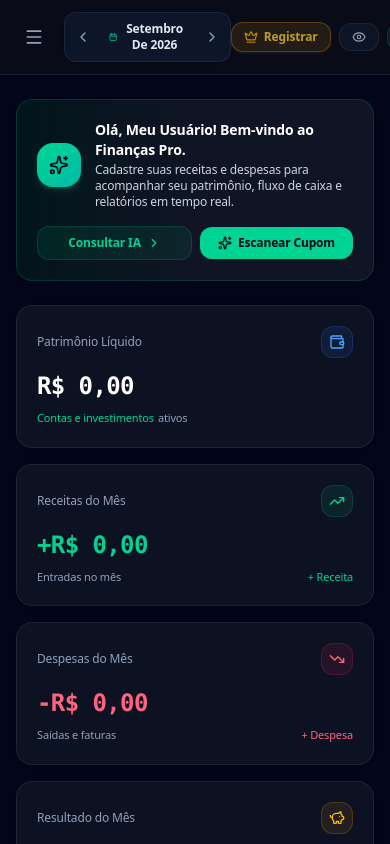
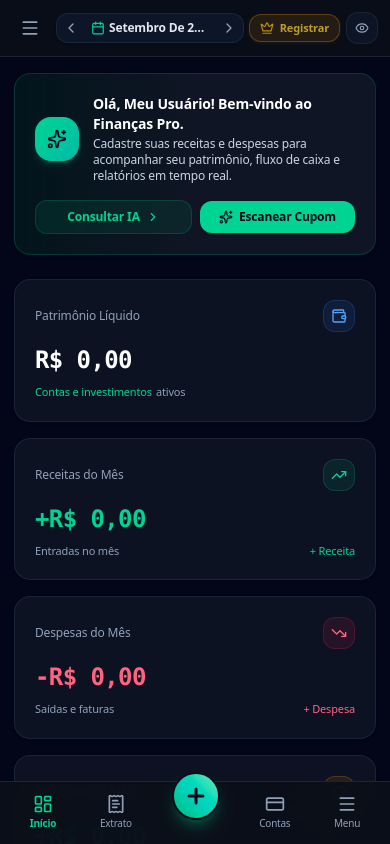
Before and after one commit to sigmarwermuth-cmyk/Finan-as-Pro, a React (Vite) app: page / in a window 390 px wide. Built offline with nearby package versions, Linux system fonts and the light colour scheme.

Commit message:
feat(ui): implement mobile-first navigation and layout
Enhance mobile experience with a bottom navigation bar, optimized modal layouts for touch devices, and viewport configuration for PWA support.

```diff
--- a/index.html
+++ b/index.html
@@ -2,7 +2,10 @@
 <html lang="pt-BR">
   <head>
     <meta charset="UTF-8" />
-    <meta name="viewport" content="width=device-width, initial-scale=1.0" />
+    <meta name="viewport" content="width=device-width, initial-scale=1.0, maximum-scale=1.0, user-scalable=no, viewport-fit=cover" />
+    <meta name="theme-color" content="#0B0F19" />
+    <meta name="apple-mobile-web-app-capable" content="yes" />
+    <meta name="apple-mobile-web-app-status-bar-style" content="black-translucent" />
     <title>Controle Financeiro Pessoal</title>
     <meta name="description" content="Aplicativo completo de gestão financeira pessoal com controle de receitas, despesas, cartões de crédito, orçamentos, metas, fluxo de caixa e consultor financeiro inteligente com IA." />
     <meta property="og:title" content="Controle Financeiro Pessoal" />
--- a/src/App.tsx
+++ b/src/App.tsx
@@ -33,6 +33,7 @@ import { SettingsView } from './components/SettingsView';
 import { TransactionModal } from './components/TransactionModal';
 import { AISmartAddModal } from './components/AISmartAddModal';
 import { RegisterAppModal } from './components/RegisterAppModal';
+import { BottomNav } from './components/BottomNav';
 
 const STORAGE_KEY = 'financas_pro_app_state_v2';
 
@@ -474,7 +475,7 @@ export default function App() {
           />
 
           {/* Main Body View */}
-          <main className="flex-1 px-4 sm:px-6 lg:px-8 py-6 max-w-7xl w-full mx-auto">
+          <main className="flex-1 px-3.5 sm:px-6 lg:px-8 py-4 sm:py-6 pb-24 lg:pb-8 max-w-7xl w-full mx-auto">
             {activeTab === 'dashboard' && (
               <DashboardView
                 transactions={transactions}
@@ -619,6 +620,19 @@ export default function App() {
           goalsCount: goals.length,
         }}
       />
+
+      {/* Mobile Bottom Navigation Bar */}
+      <BottomNav
+        activeTab={activeTab}
+        onTabChange={setActiveTab}
+        onOpenNewTransaction={() => handleOpenNewTransaction('expense')}
+        onOpenMobileMenu={() => setIsMobileSidebarOpen(true)}
+        onOpenRegisterModal={() => {
+          setRegisterTriggerReason(undefined);
+          setIsRegisterModalOpen(true);
+        }}
+        license={license}
+      />
     </div>
   );
 }
--- a/src/components/AISmartAddModal.tsx
+++ b/src/components/AISmartAddModal.tsx
@@ -113,10 +113,10 @@ export const AISmartAddModal: React.FC<AISmartAddModalProps> = ({
   ];
 
   return (
-    <div id="ai_smart_add_modal_overlay" className="fixed inset-0 z-50 flex items-center justify-center p-4 bg-black/75 backdrop-blur-md animate-fadeIn">
-      <div id="ai_smart_add_modal_container" className="bg-[#0F1524] border border-slate-800/90 rounded-2xl w-full max-w-xl max-h-[90vh] flex flex-col shadow-2xl overflow-hidden">
+    <div id="ai_smart_add_modal_overlay" className="fixed inset-0 z-50 flex items-end sm:items-center justify-center p-0 sm:p-4 bg-black/80 backdrop-blur-md animate-fadeIn">
+      <div id="ai_smart_add_modal_container" className="bg-[#0F1524] border-t sm:border border-slate-800/90 rounded-t-3xl sm:rounded-2xl w-full max-w-xl max-h-[92vh] sm:max-h-[90vh] flex flex-col shadow-2xl overflow-hidden">
         {/* Header */}
-        <div className="flex items-center justify-between px-6 py-4 border-b border-slate-800/80 bg-[#080B12]/80">
+        <div className="flex items-center justify-between px-4 sm:px-6 py-4 border-b border-slate-800/80 bg-[#080B12]/80">
           <div className="flex items-center gap-3">
             <div className="w-9 h-9 rounded-xl bg-emerald-500/20 text-emerald-400 flex items-center justify-center border border-emerald-500/30">
               <Sparkles className="w-5 h-5" />
--- a/src/components/AccountsView.tsx
+++ b/src/components/AccountsView.tsx
@@ -302,8 +302,8 @@ export const AccountsView: React.FC<AccountsViewProps> = ({
 
       {/* Account / Card Modal */}
       {isModalOpen && (
-        <div className="fixed inset-0 z-50 flex items-center justify-center p-4 bg-black/75 backdrop-blur-md animate-fadeIn">
-          <div className="bg-[#0F1524] border border-slate-800/90 rounded-2xl w-full max-w-md p-6 shadow-2xl space-y-4 max-h-[90vh] overflow-y-auto">
+        <div className="fixed inset-0 z-50 flex items-end sm:items-center justify-center p-0 sm:p-4 bg-black/80 backdrop-blur-md animate-fadeIn">
+          <div className="bg-[#0F1524] border-t sm:border border-slate-800/90 rounded-t-3xl sm:rounded-2xl w-full max-w-md p-4 sm:p-6 shadow-2xl space-y-4 max-h-[92vh] sm:max-h-[90vh] overflow-y-auto">
             <div className="flex items-center justify-between border-b border-slate-800/80 pb-3">
               <h3 className="text-sm font-bold text-white">
                 {editingAccount ? 'Editar Conta/Cartão' : 'Nova Conta Bancária ou Cartão'}
--- /dev/null
+++ b/src/components/BottomNav.tsx
@@ -0,0 +1,96 @@
+import React from 'react';
+import { ActiveTab, AppLicense } from '../types';
+import {
+  LayoutDashboard,
+  ReceiptText,
+  CreditCard,
+  Plus,
+  Sparkles,
+  Menu,
+  Crown
+} from 'lucide-react';
+
+interface BottomNavProps {
+  activeTab: ActiveTab;
+  onTabChange: (tab: ActiveTab) => void;
+  onOpenNewTransaction: () => void;
+  onOpenMobileMenu: () => void;
+  onOpenRegisterModal: () => void;
+  license: AppLicense;
+}
+
+export const BottomNav: React.FC<BottomNavProps> = ({
+  activeTab,
+  onTabChange,
+  onOpenNewTransaction,
+  onOpenMobileMenu,
+  onOpenRegisterModal,
+  license,
+}) => {
+  return (
+    <nav className="fixed bottom-0 left-0 right-0 z-40 bg-[#0B0F19]/95 backdrop-blur-xl border-t border-slate-800/90 px-2 py-1.5 lg:hidden safe-area-pb">
+      <div className="flex items-center justify-around max-w-md mx-auto relative">
+        {/* Tab 1: Dashboard */}
+        <button
+          onClick={() => onTabChange('dashboard')}
+          className={`flex flex-col items-center justify-center py-1 px-2 rounded-xl transition-all ${
+            activeTab === 'dashboard'
+              ? 'text-emerald-400 font-bold'
+              : 'text-slate-400 hover:text-slate-200'
+          }`}
+        >
+          <LayoutDashboard className={`w-5 h-5 mb-0.5 ${activeTab === 'dashboard' ? 'text-emerald-400' : 'text-slate-400'}`} />
+          <span className="text-[10px] tracking-tight">Início</span>
+        </button>
+
+        {/* Tab 2: Transações */}
+        <button
+          onClick={() => onTabChange('transactions')}
+          className={`flex flex-col items-center justify-center py-1 px-2 rounded-xl transition-all ${
+            activeTab === 'transactions'
+              ? 'text-emerald-400 font-bold'
+              : 'text-slate-400 hover:text-slate-200'
+          }`}
+        >
+          <ReceiptText className={`w-5 h-5 mb-0.5 ${activeTab === 'transactions' ? 'text-emerald-400' : 'text-slate-400'}`} />
+          <span className="text-[10px] tracking-tight">Extrato</span>
+        </button>
+
+        {/* Central Floating Action Button (FAB): Add Transaction */}
+        <div className="relative -top-4 flex items-center justify-center px-1">
+          <button
+            onClick={onOpenNewTransaction}
+            id="btn_mobile_fab_new_tx"
+            className="w-12 h-12 rounded-full bg-gradient-to-tr from-emerald-500 via-teal-400 to-emerald-300 text-slate-950 flex items-center justify-center shadow-lg shadow-emerald-500/30 active:scale-95 transition-transform border-2 border-[#0B0F19]"
+            title="Nova Transação"
+            aria-label="Nova Transação"
+          >
+            <Plus className="w-6 h-6 stroke-[3] text-slate-950" />
+          </button>
+        </div>
+
+        {/* Tab 4: Contas & Cartões */}
+        <button
+          onClick={() => onTabChange('accounts')}
+          className={`flex flex-col items-center justify-center py-1 px-2 rounded-xl transition-all ${
+            activeTab === 'accounts'
+              ? 'text-emerald-400 font-bold'
+              : 'text-slate-400 hover:text-slate-200'
+          }`}
+        >
+          <CreditCard className={`w-5 h-5 mb-0.5 ${activeTab === 'accounts' ? 'text-emerald-400' : 'text-slate-400'}`} />
+          <span className="text-[10px] tracking-tight">Contas</span>
+        </button>
+
+        {/* Tab 5: Menu completo (Gaveta) */}
+        <button
+          onClick={onOpenMobileMenu}
+          className="flex flex-col items-center justify-center py-1 px-2 rounded-xl text-slate-400 hover:text-slate-200 transition-all"
+        >
+          <Menu className="w-5 h-5 mb-0.5 text-slate-400" />
+          <span className="text-[10px] tracking-tight">Menu</span>
+        </button>
+      </div>
+    </nav>
+  );
+};
--- a/src/components/Header.tsx
+++ b/src/components/Header.tsx
@@ -63,9 +63,9 @@ export const Header: React.FC<HeaderProps> = ({
   };
 
   return (
-    <header className="sticky top-0 z-30 bg-[#0B0F19]/85 backdrop-blur-xl border-b border-slate-800/80 px-4 lg:px-8 py-3 flex items-center justify-between transition-all">
+    <header className="sticky top-0 z-30 bg-[#0B0F19]/90 backdrop-blur-xl border-b border-slate-800/80 px-3 sm:px-6 lg:px-8 py-2.5 flex items-center justify-between transition-all">
       {/* Left: Mobile Menu & Month Selector */}
-      <div className="flex items-center gap-3">
+      <div className="flex items-center gap-2 sm:gap-3">
         <button
           onClick={onToggleMobileSidebar}
           className="lg:hidden p-2 text-slate-400 hover:text-white rounded-xl hover:bg-slate-800/60 transition-colors"
@@ -75,10 +75,10 @@ export const Header: React.FC<HeaderProps> = ({
         </button>
 
         {/* Month Picker Controls */}
-        <div className="flex items-center bg-slate-900/90 border border-slate-800/90 rounded-xl p-1 shadow-sm">
+        <div className="flex items-center bg-slate-900/90 border border-slate-800/90 rounded-xl p-0.5 sm:p-1 shadow-sm">
           <button
             onClick={handlePrevMonth}
-            className="p-1.5 text-slate-400 hover:text-white rounded-lg hover:bg-slate-800/80 transition-colors"
+            className="p-1 sm:p-1.5 text-slate-400 hover:text-white rounded-lg hover:bg-slate-800/80 transition-colors"
             title="Mês anterior"
           >
             <ChevronLeft className="w-4 h-4" />
@@ -86,16 +86,16 @@ export const Header: React.FC<HeaderProps> = ({
 
           <button
             onClick={handleCurrentMonth}
-            className="px-3 py-1 text-xs font-semibold text-slate-200 hover:text-emerald-400 transition-colors flex items-center gap-1.5"
+            className="px-2 sm:px-3 py-1 text-xs font-semibold text-slate-200 hover:text-emerald-400 transition-colors flex items-center gap-1 sm:gap-1.5"
             title="Voltar para o mês atual"
           >
-            <Calendar className="w-3.5 h-3.5 text-emerald-400" />
-            <span className="capitalize">{getMonthNamePT(currentMonthKey)}</span>
+            <Calendar className="w-3.5 h-3.5 text-emerald-400 shrink-0" />
+            <span className="capitalize truncate max-w-[100px] sm:max-w-none">{getMonthNamePT(currentMonthKey)}</span>
           </button>
 
           <button
             onClick={handleNextMonth}
-            className="p-1.5 text-slate-400 hover:text-white rounded-lg hover:bg-slate-800/80 transition-colors"
+            className="p-1 sm:p-1.5 text-slate-400 hover:text-white rounded-lg hover:bg-slate-800/80 transition-colors"
             title="Próximo mês"
           >
             <ChevronRight className="w-4 h-4" />
@@ -104,12 +104,12 @@ export const Header: React.FC<HeaderProps> = ({
       </div>
 
       {/* Right: Quick Action Buttons & License / Privacy Mode */}
-      <div className="flex items-center gap-2 sm:gap-2.5">
+      <div className="flex items-center gap-1.5 sm:gap-2.5">
         {/* App Registration / License Status Button */}
         <button
           onClick={onOpenRegisterModal}
           id="btn_header_register_app"
-          className={`px-3 py-1.5 rounded-xl border text-xs font-bold flex items-center gap-1.5 transition-all ${
+          className={`px-2.5 sm:px-3 py-1.5 rounded-xl border text-xs font-bold flex items-center gap-1.5 transition-all ${
             license.isRegistered
               ? 'bg-emerald-500/10 hover:bg-emerald-500/20 border-emerald-500/30 text-emerald-300'
               : 'bg-amber-500/15 hover:bg-amber-500/25 border-amber-500/40 text-amber-300 shadow-sm shadow-amber-500/10 animate-pulse'
@@ -120,13 +120,13 @@ export const Header: React.FC<HeaderProps> = ({
             <>
               <ShieldCheck className="w-3.5 h-3.5 text-emerald-400" />
               <span className="hidden sm:inline">Versão FULL</span>
-              <span className="sm:hidden">FULL</span>
+              <span className="sm:hidden text-[11px]">FULL</span>
             </>
           ) : (
             <>
               <Crown className="w-3.5 h-3.5 text-amber-400" />
               <span className="hidden sm:inline">Registrar App (Full)</span>
-              <span className="sm:hidden">Registrar</span>
+              <span className="sm:hidden text-[11px]">Registrar</span>
             </>
           )}
         </button>
@@ -134,7 +134,7 @@ export const Header: React.FC<HeaderProps> = ({
         {/* Hide values toggle */}
         <button
           onClick={onToggleHideValues}
-          className={`px-3 py-1.5 rounded-xl border transition-all text-xs font-medium flex items-center gap-1.5 ${
+          className={`p-2 sm:px-3 sm:py-1.5 rounded-xl border transition-all text-xs font-medium flex items-center gap-1.5 ${
             settings.hideValues
               ? 'bg-amber-500/10 border-amber-500/30 text-amber-300'
               : 'bg-slate-900/80 border-slate-800/80 text-slate-300 hover:text-white hover:border-slate-700'
@@ -157,17 +157,17 @@ export const Header: React.FC<HeaderProps> = ({
         {/* AI Smart Add Button */}
         <button
           onClick={onOpenAISmartAdd}
-          className="px-3.5 py-1.5 rounded-xl text-xs font-semibold text-emerald-400 bg-emerald-500/10 hover:bg-emerald-500/20 border border-emerald-500/20 hover:border-emerald-500/40 shadow-sm transition-all flex items-center gap-1.5"
+          className="hidden sm:flex px-3.5 py-1.5 rounded-xl text-xs font-semibold text-emerald-400 bg-emerald-500/10 hover:bg-emerald-500/20 border border-emerald-500/20 hover:border-emerald-500/40 shadow-sm transition-all items-center gap-1.5"
         >
           <Sparkles className="w-3.5 h-3.5 text-emerald-400" />
           <span className="hidden md:inline">Lançar com IA</span>
         </button>
 
-        {/* New Transaction Button */}
+        {/* New Transaction Button (Hidden on extra small mobile since FAB is available) */}
         <button
           onClick={onOpenNewTransaction}
           id="btn_header_new_transaction"
-          className="px-3.5 py-1.5 rounded-xl text-xs font-bold text-slate-950 bg-emerald-400 hover:bg-emerald-300 shadow-md shadow-emerald-500/20 transition-all flex items-center gap-1.5"
+          className="hidden sm:flex px-3.5 py-1.5 rounded-xl text-xs font-bold text-slate-950 bg-emerald-400 hover:bg-emerald-300 shadow-md shadow-emerald-500/20 transition-all items-center gap-1.5"
         >
           <Plus className="w-4 h-4 text-slate-950 stroke-[2.5]" />
           <span>Nova Transação</span>
--- a/src/components/RegisterAppModal.tsx
+++ b/src/components/RegisterAppModal.tsx
@@ -152,14 +152,14 @@ export const RegisterAppModal: React.FC<RegisterAppModalProps> = ({
   return (
     <div
       id="register_app_modal_overlay"
-      className="fixed inset-0 z-50 flex items-center justify-center p-4 bg-black/80 backdrop-blur-md animate-fadeIn"
+      className="fixed inset-0 z-50 flex items-end sm:items-center justify-center p-0 sm:p-4 bg-black/80 backdrop-blur-md animate-fadeIn"
     >
       <div
         id="register_app_modal_container"
-        className="bg-[#0F1524] border border-slate-800/90 rounded-2xl w-full max-w-xl max-h-[92vh] flex flex-col shadow-2xl overflow-hidden"
+        className="bg-[#0F1524] border-t sm:border border-slate-800/90 rounded-t-3xl sm:rounded-2xl w-full max-w-xl max-h-[92vh] sm:max-h-[90vh] flex flex-col shadow-2xl overflow-hidden"
       >
         {/* Header */}
-        <div className="flex items-center justify-between px-6 py-4 border-b border-slate-800/80 bg-[#080B12]/90">
+        <div className="flex items-center justify-between px-4 sm:px-6 py-4 border-b border-slate-800/80 bg-[#080B12]/90">
           <div className="flex items-center gap-3">
             <div className="w-10 h-10 rounded-xl bg-amber-500/20 text-amber-400 flex items-center justify-center border border-amber-500/30 shadow-inner">
               <Crown className="w-5 h-5 text-amber-400" />
--- a/src/index.css
+++ b/src/index.css
@@ -6,11 +6,19 @@
     background-color: #090D16;
     color: #F1F5F9;
     letter-spacing: -0.01em;
+    -webkit-tap-highlight-color: transparent;
+    touch-action: manipulation;
+    overflow-x: hidden;
   }
 
   code, pre, .font-mono {
     font-family: 'JetBrains Mono', monospace;
   }
+}
+
+/* Mobile Safe Area Padding */
+.safe-area-pb {
+  padding-bottom: max(0.5rem, env(safe-area-inset-bottom));
 }
 
 /* Custom scrollbar */
```
Also changed, not shown: src/components/TransactionModal.tsx (+7 -7 lines).
